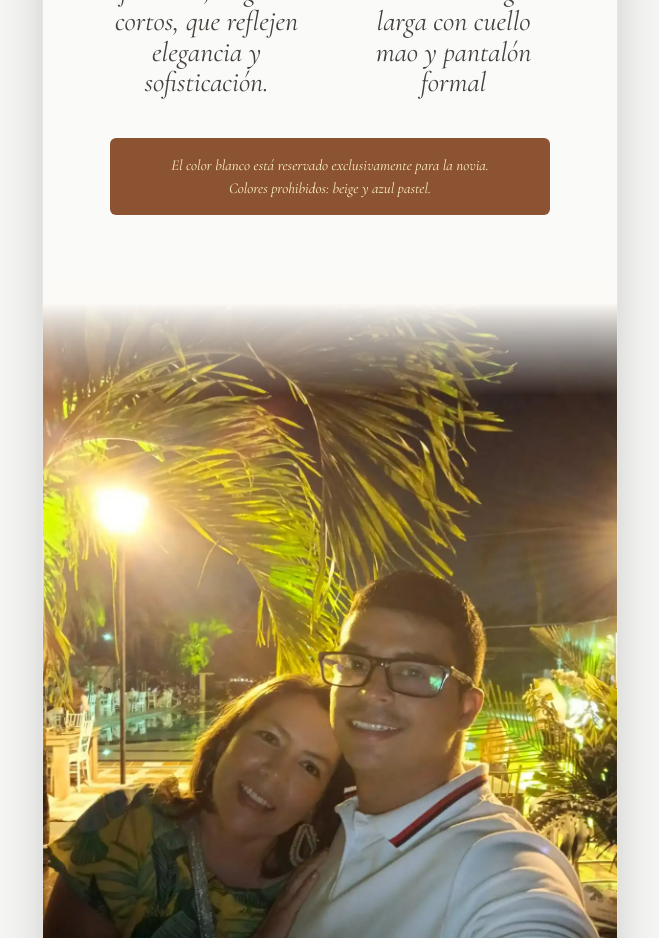
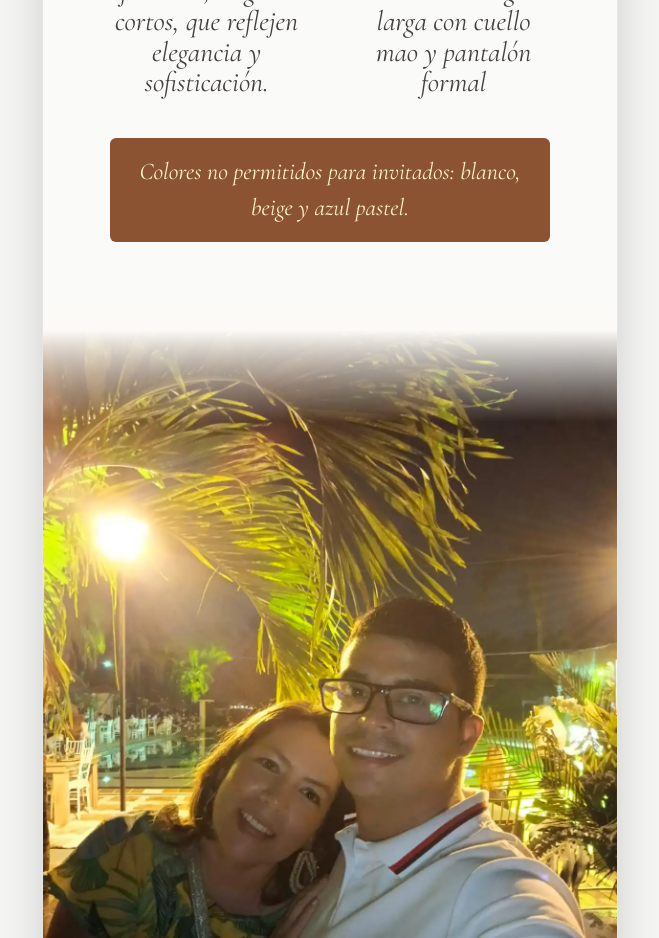
Before and after one commit to Capape29/landing-wedding, a React (Vite) app: page / in a window 1280 px wide. Shown: the part 2820-3758 px from the top of the page, without its empty margins (310-969 px from the left). Built offline with nearby package versions, Linux system fonts and the light colour scheme.

Commit message:
actualización de mensajes sobre el código de vestimenta para invitados

```diff
--- a/src/components/DressCode.jsx
+++ b/src/components/DressCode.jsx
@@ -30,10 +30,8 @@ function DressCode() {
           </div>
         </div>
 
-        <div className="relative z-10 mx-auto mt-6 max-w-[440px] rounded-md bg-[#8c5333] px-5 py-4 text-center text-[15px] font-serif italic text-amber-100 shadow-none">
-          El color blanco está reservado exclusivamente para la novia.
-          <br />
-          Colores prohibidos: beige y azul pastel.
+        <div className="relative z-10 mx-auto mt-6 max-w-[440px] rounded-md bg-[#8c5333] px-5 py-4 text-center text-[1.5rem] font-serif italic text-amber-100 shadow-none">
+          Colores no permitidos para invitados: blanco, beige y azul pastel.
         </div>
       </div>
     </section>
```
Also changed, not shown: 1 other file (tests, documents, lock files or other folders).
